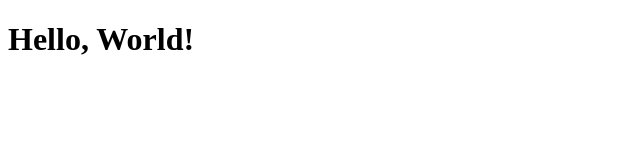
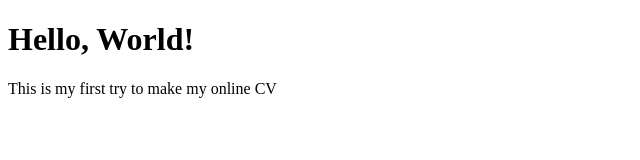
Before and after one commit to ImFrankVS/FrankCV, a plain HTML site: page site/index.html in a window 1280 px wide. Shown: the whole page, without its empty margins (0-640 px from the left). Drawn offline with Linux system fonts and the light colour scheme.

Commit message:
Small addition to our online CV.

```diff
--- a/site/index.html
+++ b/site/index.html
@@ -7,5 +7,6 @@
 </head>
 <body>
     <h1>Hello, World!</h1>
+    <p>This is my first try to make my online CV</p>
 </body>
 </html>
```
